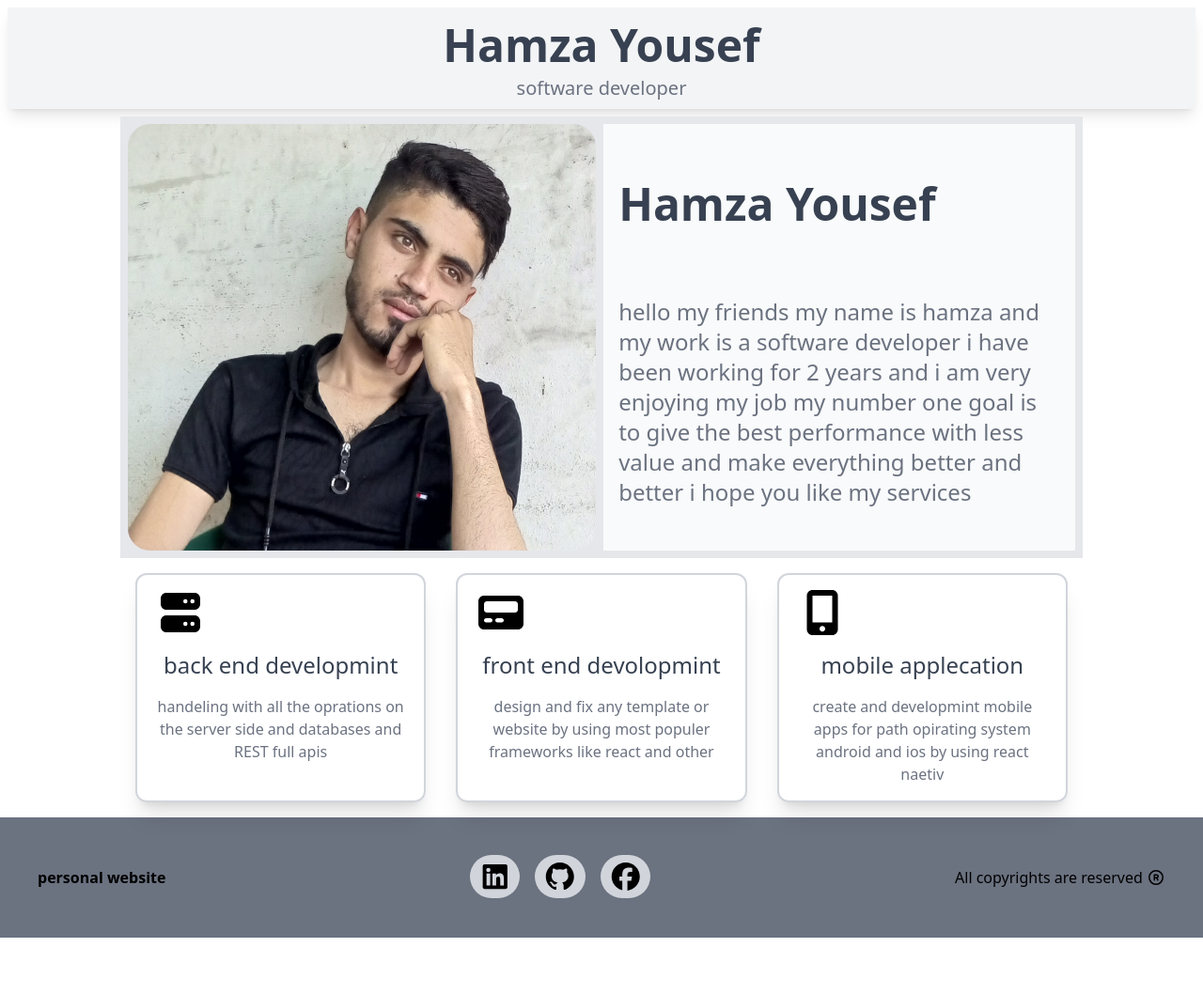
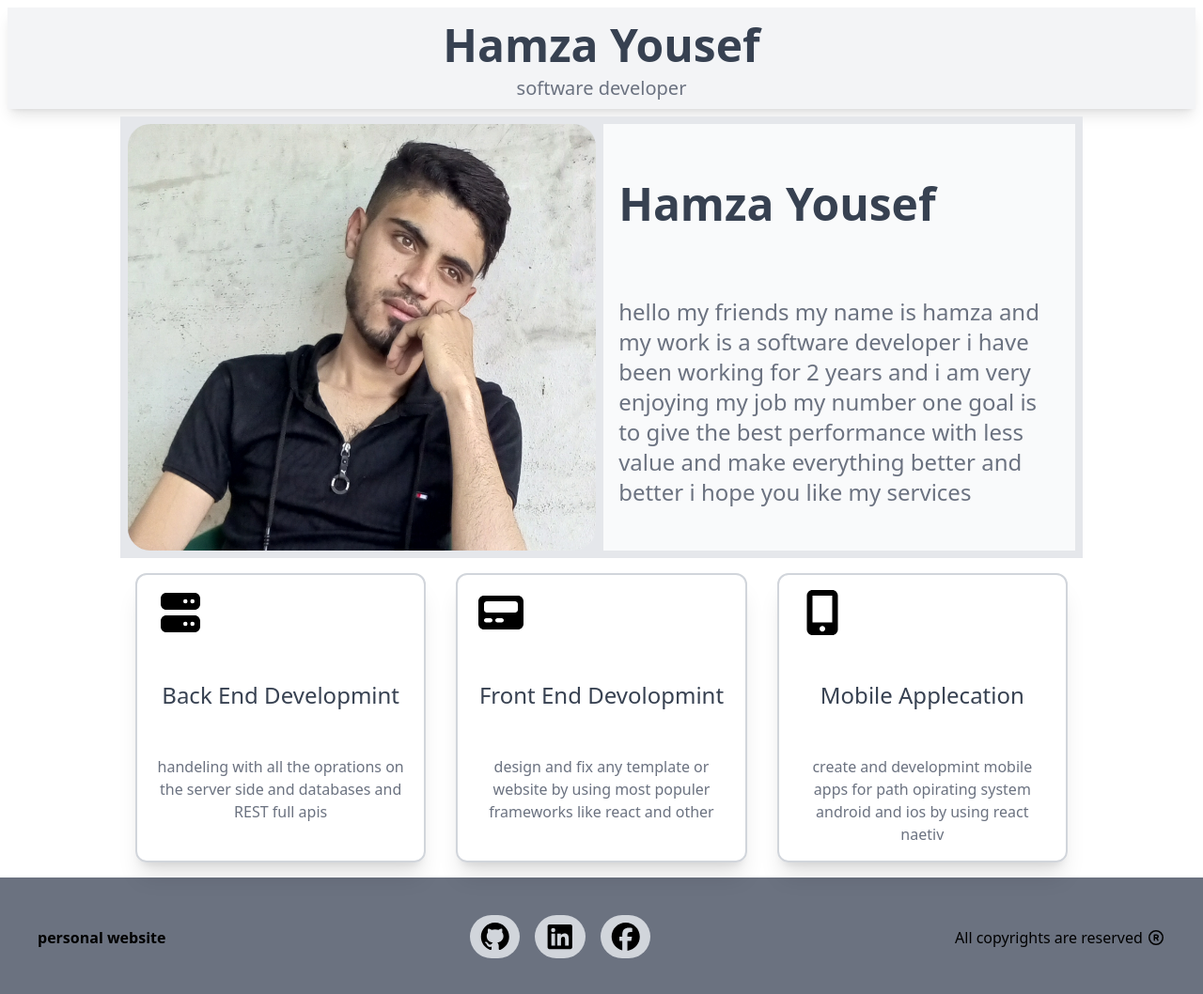
Before and after one commit to Hamza-Alsaef/HamzaYosef.githob.io, a plain HTML site: page client/index.html in a window 1280 px wide. Shown: the whole page at 94% size. Before the commit the page ends 998 px from the top, so only its background shows below. Drawn offline with nearby package versions, Linux system fonts and the light colour scheme.

Commit message:
my personal site

```diff
--- a/client/index.html
+++ b/client/index.html
@@ -38,20 +38,20 @@
 
         <div class="text-center p-4 rounded-xl border-2 border-gray-300 shadow-xl flex flex-col m-4 gap-4">
             <i class="text-5xl fa-solid fa-server"></i>
-            <h1 class="text-2xl text-gray-700">back end developmint</h1>
+            <h1 class="text-2xl capitalize py-8 text-gray-700">back end developmint</h1>
             <p class="text-gray-500">handeling with all the oprations on the server side and databases and REST full apis </p>
 
        </div>
 
         <div class="text-center p-4 rounded-xl border-2 border-gray-300 shadow-xl flex flex-col m-4 gap-4">
             <i class="text-5xl fa-solid fa-pager"></i>
-            <h1 class="text-2xl text-gray-700">front end devolopmint</h1>
+            <h1 class="text-2xl capitalize py-8 text-gray-700">front end devolopmint</h1>
             <p class="text-gray-500">design and fix any template or website by using most populer frameworks like react and other </p>
         </div>
 
         <div class="text-center p-4 rounded-xl border-2 border-gray-300 shadow-xl flex flex-col m-4 gap-4">
             <i class="text-5xl fa-solid fa-mobile-screen-button"></i>
-            <h1 class="text-2xl text-gray-700">mobile applecation</h1>
+            <h1 class="text-2xl capitalize py-8 text-gray-700">mobile applecation</h1>
             <p class="text-gray-500">create and developmint  mobile apps for path opirating system android and ios by using react naetiv  </p>
         </div>
 
@@ -63,9 +63,9 @@
     <footer class="flex justify-between items-center p-10 bg-gray-500 ">
         <h1 class="font-bold  text-black">personal website</h1>
         <ul class="flex gap-4 ">
-            <li><a href=""><i class=" rounded-full p-2 bg-gray-300 text-3xl text- fa-brands fa-linkedin"></i></a></li>
-            <li><a href=""><i class=" rounded-full p-2 bg-gray-300 text-3xl text- fa-brands fa-github"></i></i></a></li>
-            <li><a href=""><i class=" rounded-full p-2 bg-gray-300 text-3xl text- fa-brands fa-facebook"></i></i></a></li>
+            <li><a href="https://github.com/Hamza-Alsaef"><i class=" rounded-full p-2 bg-gray-300 text-3xl text- fa-brands fa-github"></i></a></li>
+            <li><a href="https://www.linkedin.com/in/hamza-al-yousef-a218a5246/"><i class=" rounded-full p-2 bg-gray-300 text-3xl text- fa-brands fa-linkedin"></i></a></li>
+            <li><a href="https://www.facebook.com/profile.php?id=100023533832563"><i class=" rounded-full p-2 bg-gray-300 text-3xl text- fa-brands fa-facebook"></i></i></a></li>
         </ul>
         <div class="cobyriegt">
             All copyrights are reserved
```
